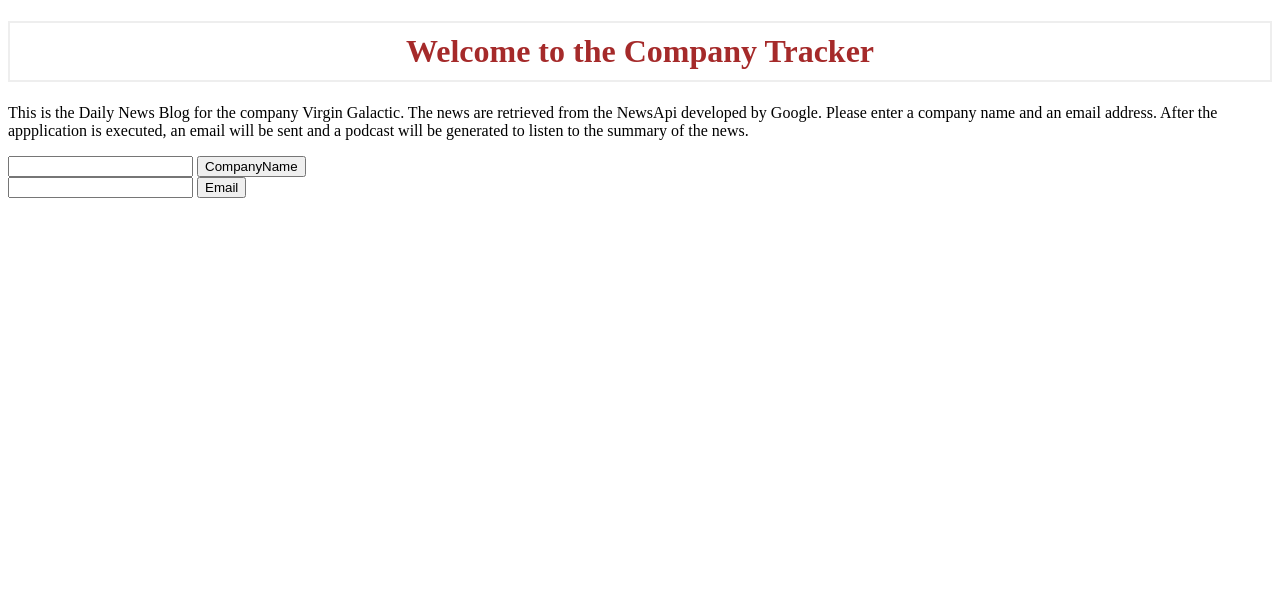
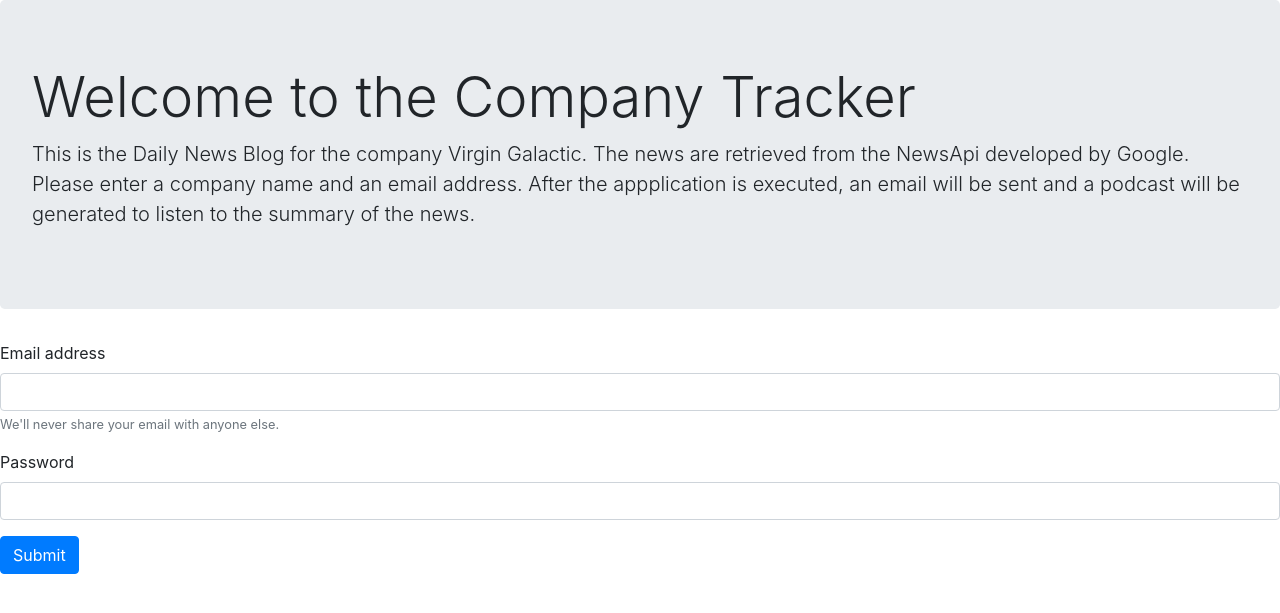
Before and after one commit to javi23ruiz/HotNews, a Flask app: page / in a window 1280 px wide. Shown: the top 613 px of the page. Run offline with Flask 2, Linux system fonts and the light colour scheme.

Commit message:
add bootstap

```diff
--- a/src/flask/app.py
+++ b/src/flask/app.py
@@ -1,3 +1,5 @@
+import logging
+
 from flask import Flask, render_template, request
 
 app = Flask(__name__)
@@ -6,7 +8,7 @@
 def home():
     return render_template('index.html')
 
-@app.route('/', methods=['POST'])
+@app.route('/company', methods=['POST'])
 def my_email_post():
     if request.method == 'POST':
         company_name = request.form['company_name']
--- a/src/flask/static/css/style.css
+++ b/src/flask/static/css/style.css
@@ -1,6 +1,14 @@
 h1 {
     border: 2px #eee solid;
-    color: brown;
+    color: blue;
     text-align: center;
     padding: 10px;
 }
+
+
+input[type=text] {
+    width: 1000%;
+    padding: 12px 20px;
+    margin: 8px 0;
+    box-sizing: border-box;
+  }
--- a/src/flask/templates/index.html
+++ b/src/flask/templates/index.html
@@ -2,26 +2,40 @@
 <html lang="en">
 <head>
     <meta charset="UTF-8">
-    <link rel="stylesheet" href="{{ url_for('static', filename= 'css/style.css') }}">
-    <title>FlaskBlog</title>
+    <!-- CSS -->
+    <link rel="stylesheet" href="https://cdn.jsdelivr.net/npm/bootstrap@4.5.3/dist/css/bootstrap.min.css" integrity="sha384-TX8t27EcRE3e/ihU7zmQxVncDAy5uIKz4rEkgIXeMed4M0jlfIDPvg6uqKI2xXr2" crossorigin="anonymous">
+
+    <!-- JQuery and JS -->
+    <script src="https://code.jquery.com/jquery-3.5.1.slim.min.js" integrity="sha384-DfXdz2htPH0lsSSs5nCTpuj/zy4C+OGpamoFVy38MVBnE+IbbVYUew+OrCXaRkfj" crossorigin="anonymous"></script>
+    <script src="https://cdn.jsdelivr.net/npm/popper.js@1.16.1/dist/umd/popper.min.js" integrity="sha384-9/reFTGAW83EW2RDu2S0VKaIzap3H66lZH81PoYlFhbGU+6BZp6G7niu735Sk7lN" crossorigin="anonymous"></script>
+    <script src="https://cdn.jsdelivr.net/npm/bootstrap@4.5.3/dist/js/bootstrap.min.js" integrity="sha384-w1Q4orYjBQndcko6MimVbzY0tgp4pWB4lZ7lr30WKz0vr/aWKhXdBNmNb5D92v7s" crossorigin="anonymous"></script>
+
+    <title>Company Tracker</title>
 </head>
 <body>
-   <h1>Welcome to the Company Tracker</h1>
-   <p> This is the Daily News Blog for the company Virgin Galactic. The news are retrieved from
-       the NewsApi developed by Google. Please enter a company name and an email address.
-       After the appplication is executed, an email will be sent and a podcast will be generated to listen to
-       the summary of the news.
-   </p>
+    <div class="jumbotron">
+        <h1 class="display-4">Welcome to the Company Tracker</h1>
+        <p class="lead">This is the Daily News Blog for the company Virgin Galactic. The news are retrieved from
+            the NewsApi developed by Google. Please enter a company name and an email address.
+            After the appplication is executed, an email will be sent and a podcast will be generated to listen to
+            the summary of the news.</p>
+       </div>
 
-   <form method="post">
-        <input type="text" name="company_name"></input>
-        <input type="submit" value="CompanyName"></input>
-    </form>
 
-    <form method="post">
-        <input type="text" name="email"></input>
-        <input type="submit" value="Email"></input>
-    </form>
+       <form>
+        <div class="form-group">
+          <label for="exampleInputEmail1">Email address</label>
+          <input type="email" class="form-control" id="exampleInputEmail1" aria-describedby="emailHelp">
+          <small id="emailHelp" class="form-text text-muted">We'll never share your email with anyone else.</small>
+        </div>
+        <div class="form-group">
+          <label for="exampleInputPassword1">Password</label>
+          <input type="password" class="form-control" id="exampleInputPassword1">
+        </div>
+        <button type="submit" class="btn btn-primary">Submit</button>
+      </form>
+
+
 
 </body>
 </html>
```
